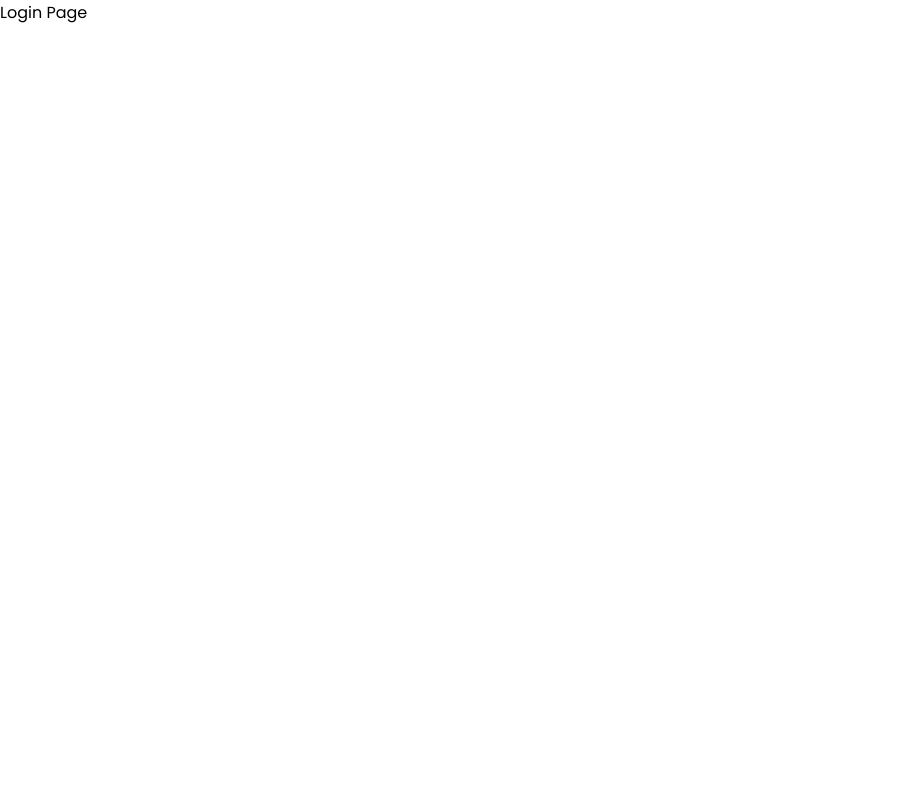
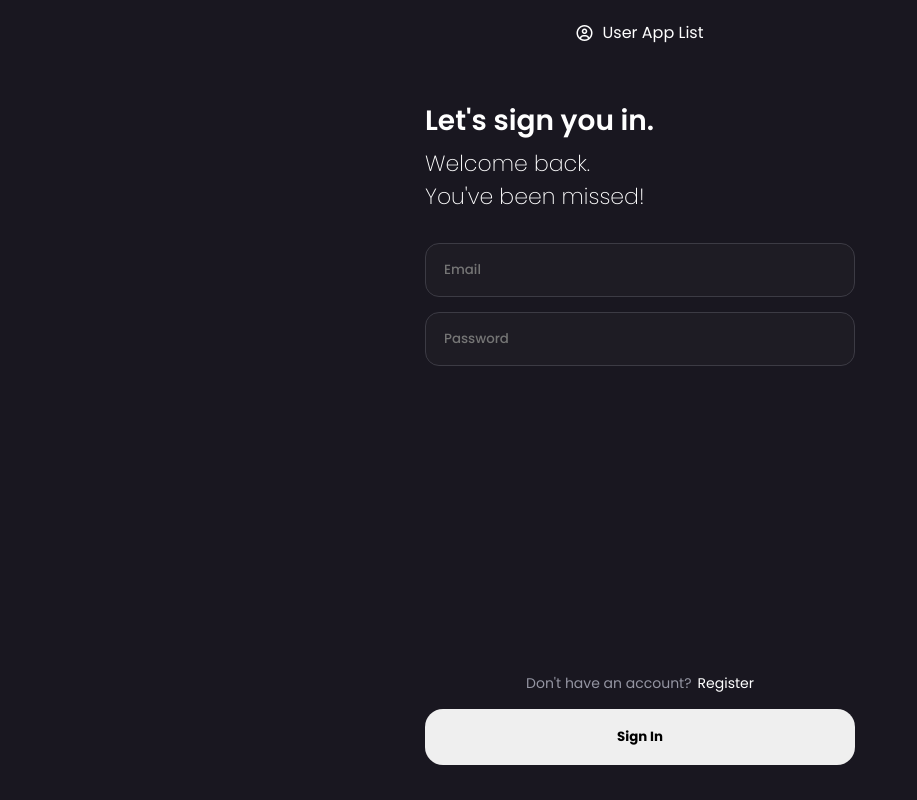
Before and after one commit to ardihp/vhiweb-test, a React (Create React App) app: page / in a window 1280 px wide. Shown: the whole page, without its empty margins (0-917 px from the left). Built offline with nearby package versions, Linux system fonts and the light colour scheme.

Commit message:
feat: login page & integrate login page

```diff
--- /dev/null
+++ b/src/components/Layout.js
@@ -0,0 +1,17 @@
+import React from "react";
+
+const Layout = ({ children }) => {
+  return (
+    <div className="container-layout">
+      <div className="header">
+        <div className="section-header">
+          <i className="far fa-user-circle" />
+          <p>User App List</p>
+        </div>
+      </div>
+      <div className="section-content">{children}</div>
+    </div>
+  );
+};
+
+export default Layout;
--- /dev/null
+++ b/src/hooks/Login.js
@@ -0,0 +1,22 @@
+import axios from "axios";
+
+const handleLogin = (data, onFinish, onFail) => {
+  const response = axios
+    .post("https://reqres.in/api/login", data)
+    .then((response) => {
+      const { token } = response.data;
+      localStorage.setItem("refresh_token", token);
+      localStorage.setItem("isLogin", true);
+      alert("Login Berhasil!");
+      onFinish();
+    })
+    .catch((err) => {
+      const { data } = err.response;
+      alert(data.error);
+      onFail();
+    });
+
+  return response;
+};
+
+export { handleLogin };
--- a/src/index.scss
+++ b/src/index.scss
@@ -1,6 +1,126 @@
+$font-stack: "Poppins", sans-serif;
+
 body {
   margin: 0;
   padding: 0;
   box-sizing: border-box;
-  font-family: "Poppins", sans-serif;
+  font-family: $font-stack;
+  background-color: #191720;
+  color: white;
 }
+
+p {
+  margin: 0;
+}
+
+.container-layout {
+  display: flex;
+  flex-direction: column;
+  min-height: 100vh;
+  margin: 0 auto;
+  align-items: center;
+
+  .header {
+    display: flex;
+    justify-content: center;
+    width: 100%;
+
+    .section-header {
+      max-width: 500px;
+      width: 100%;
+      display: flex;
+      align-items: center;
+      justify-content: center;
+      padding: 20px;
+      gap: 10px;
+    }
+  }
+
+  .section-content {
+    display: flex;
+    flex-direction: column;
+    max-width: 500px;
+    width: 100%;
+    flex-grow: 1;
+  }
+}
+
+.container-login {
+  display: flex;
+  flex-direction: column;
+  padding: 35px;
+  flex-grow: 1;
+
+  .header-login {
+    display: flex;
+    flex-direction: column;
+
+    .title {
+      font-size: 28px;
+      font-weight: 600;
+      margin-bottom: 5px;
+    }
+
+    .desc {
+      font-size: 22px;
+      font-weight: 200;
+    }
+  }
+
+  .form-login {
+    margin-top: 30px;
+    display: flex;
+    flex-direction: column;
+    width: 100%;
+    flex-grow: 1;
+
+    .footer-login {
+      display: flex;
+      flex-direction: column;
+      align-items: center;
+      margin-top: auto;
+
+      .desc {
+        display: flex;
+        gap: 6px;
+        color: #9495a2;
+        font-size: 14px;
+        margin-bottom: 15px;
+
+        span {
+          color: white;
+        }
+      }
+    }
+  }
+
+  .input-form {
+    border: 1px solid #3c3b44;
+    outline: none;
+    border-radius: 14px;
+    padding: 16px 18px;
+    margin-bottom: 15px;
+    color: #90929e;
+    background-color: #1e1c24;
+    font-weight: 500;
+    font-family: $font-stack;
+  }
+}
+
+@mixin button($bg) {
+  background-color: $bg;
+  padding: 18px 0;
+  border-radius: 18px;
+  font-family: $font-stack;
+  font-weight: 700;
+  border: none;
+  width: 100%;
+  display: flex;
+  align-items: center;
+  justify-content: center;
+  cursor: pointer;
+}
+
+.btn-white {
+  @include button("white");
+}
--- a/src/pages/Login.js
+++ b/src/pages/Login.js
@@ -1,7 +1,74 @@
-import React from "react";
+import React, { useRef, useState } from "react";
+import Layout from "../components/Layout";
+import { handleLogin } from "../hooks/Login";
+import History from "../helpers/History";
 
 const Login = () => {
-  return <div>Login Page</div>;
+  const [inputLogin, setInputLogin] = useState({
+    email: "",
+    password: "",
+  });
+  const formRef = useRef();
+
+  const handleChange = (e) => {
+    const value = e.target.value;
+    setInputLogin({ ...inputLogin, [e.target.name]: value });
+  };
+
+  const handleSubmit = (e) => {
+    e.preventDefault();
+    const data = {
+      email: inputLogin.email,
+      password: inputLogin.password,
+    };
+
+    handleLogin(
+      data,
+      () => History.push("/users"),
+      () => formRef.current.reset()
+    );
+  };
+
+  return (
+    <Layout>
+      <div className="container-login">
+        <div className="header-login">
+          <p className="title">Let's sign you in.</p>
+          <p className="desc">Welcome back.</p>
+          <p className="desc">You've been missed!</p>
+        </div>
+        <form className="form-login" onSubmit={handleSubmit} ref={formRef}>
+          <input
+            name="email"
+            type="email"
+            placeholder="Email"
+            className="input-form"
+            autoComplete="off"
+            onChange={handleChange}
+            required
+          />
+          <input
+            name="password"
+            type="password"
+            placeholder="Password"
+            className="input-form"
+            autoComplete="off"
+            onChange={handleChange}
+            required
+          />
+          <div className="footer-login">
+            <p className="desc">
+              Don't have an account?
+              <span>Register</span>
+            </p>
+            <button type="submit" className="btn-white">
+              Sign In
+            </button>
+          </div>
+        </form>
+      </div>
+    </Layout>
+  );
 };
 
 export default Login;
```
